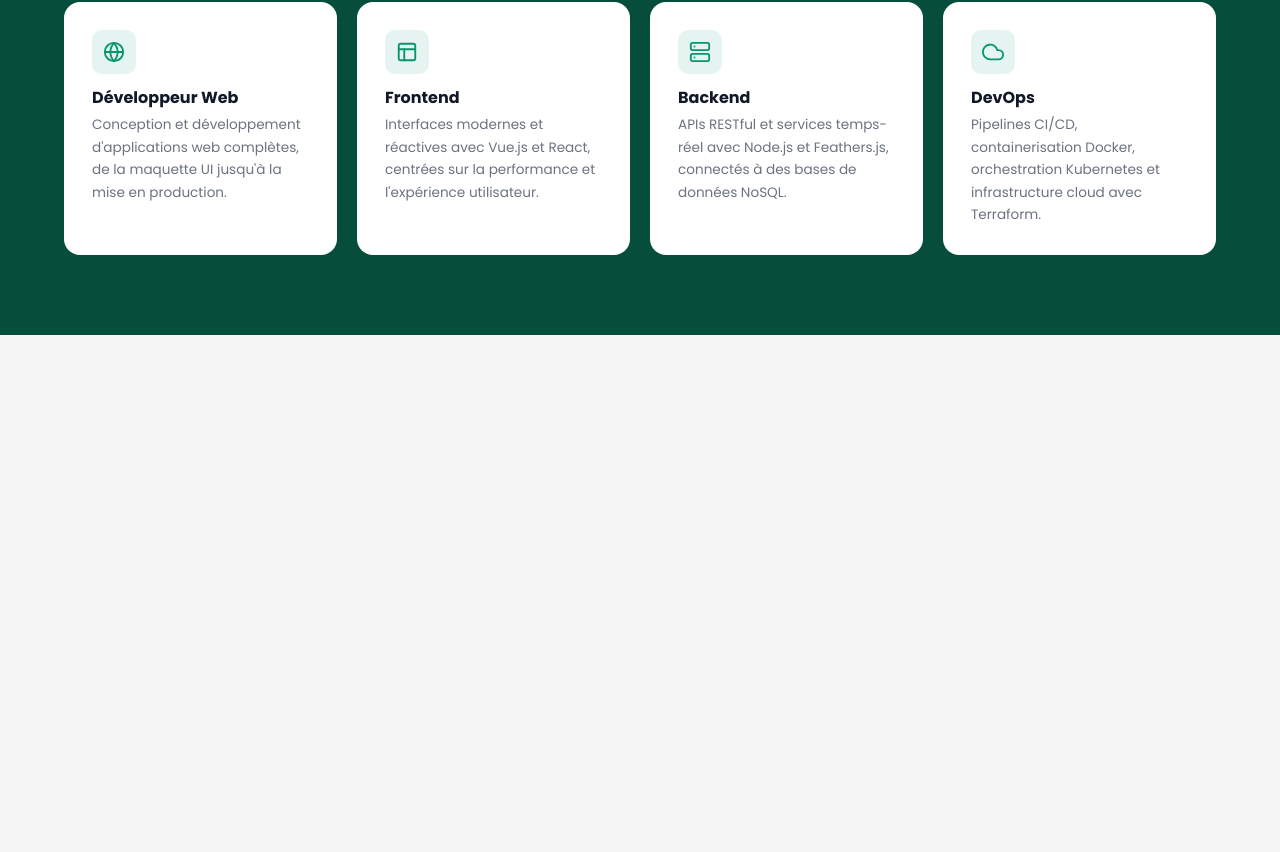
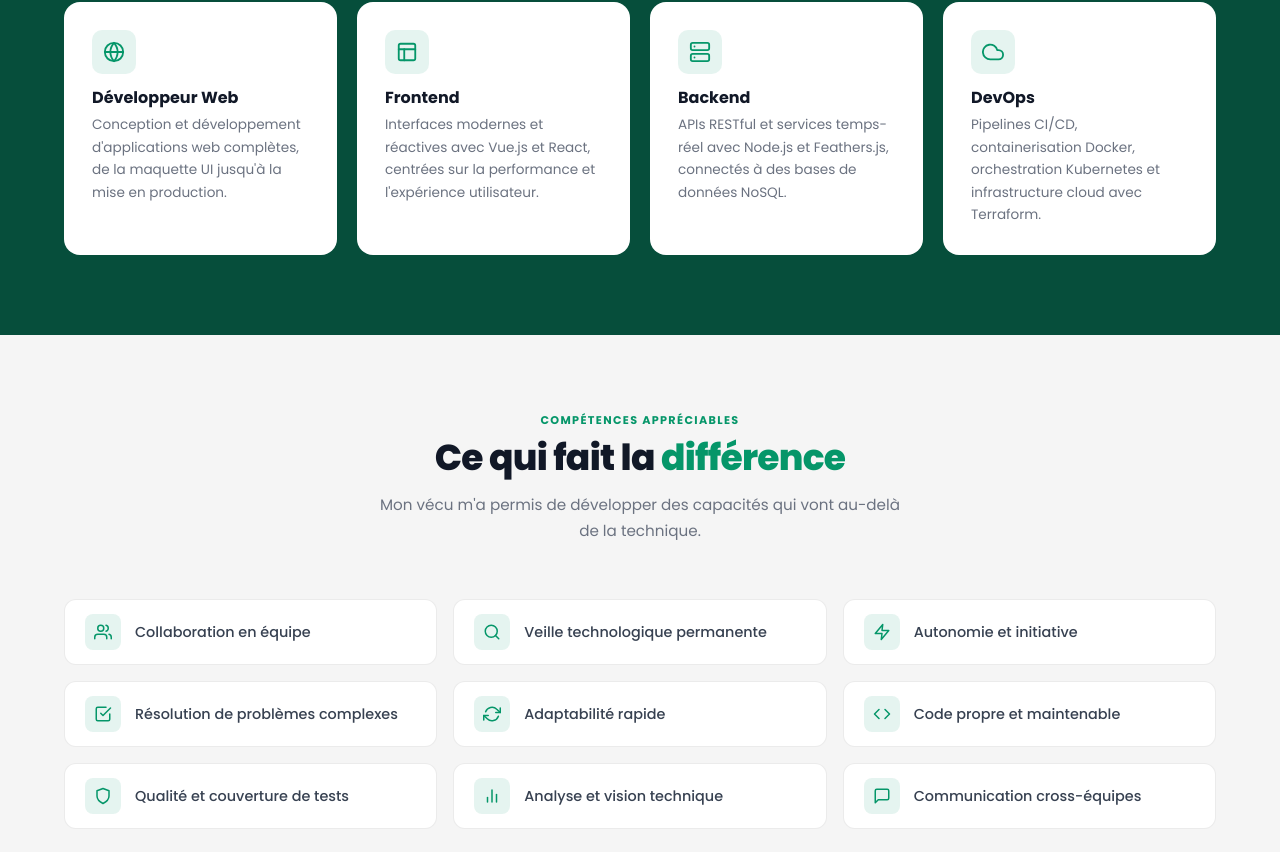
Before and after one commit to tristan-greffe/portfolio, a React (Create React App) app: page /#/ in a window 1280 px wide. Shown: the part 1946-2798 px from the top of the page. Before the commit the page ends 2281 px from the top, so only its background shows below. Built offline with nearby package versions, Linux system fonts and the light colour scheme.

Commit message:
feat: add feature list section with soft skills grid on home page

```diff
--- /dev/null
+++ b/src/components/FeatureList.jsx
@@ -0,0 +1,71 @@
+import { motion } from 'framer-motion'
+import {
+  FiUsers, FiSearch, FiZap, FiCheckSquare,
+  FiRefreshCw, FiCode, FiShield, FiBarChart2, FiMessageSquare
+} from 'react-icons/fi'
+
+const items = [
+  { Icon: FiUsers,        label: 'Collaboration en équipe' },
+  { Icon: FiSearch,       label: 'Veille technologique permanente' },
+  { Icon: FiZap,          label: 'Autonomie et initiative' },
+  { Icon: FiCheckSquare,  label: 'Résolution de problèmes complexes' },
+  { Icon: FiRefreshCw,    label: 'Adaptabilité rapide' },
+  { Icon: FiCode,         label: 'Code propre et maintenable' },
+  { Icon: FiShield,       label: 'Qualité et couverture de tests' },
+  { Icon: FiBarChart2,    label: 'Analyse et vision technique' },
+  { Icon: FiMessageSquare, label: 'Communication cross-équipes' },
+]
+
+const container = {
+  hidden: {},
+  visible: { transition: { staggerChildren: 0.07 } },
+}
+
+const itemVariant = {
+  hidden: { opacity: 0, y: 16 },
+  visible: { opacity: 1, y: 0, transition: { duration: 0.4 } },
+}
+
+const FeatureList = () => {
+  return (
+    <div className="feature-list">
+      <div className="feature-list__inner">
+        <motion.div
+          className="feature-list__header"
+          initial={{ opacity: 0, y: 20 }}
+          whileInView={{ opacity: 1, y: 0 }}
+          viewport={{ once: true }}
+          transition={{ duration: 0.5 }}
+        >
+          <p className="feature-list__label">COMPÉTENCES APPRÉCIABLES</p>
+          <h2>Ce qui fait la <span>différence</span></h2>
+          <p className="feature-list__sub">
+            Mon vécu m'a permis de développer des capacités qui vont au-delà de la technique.
+          </p>
+        </motion.div>
+
+        <motion.div
+          className="feature-list__grid"
+          variants={container}
+          initial="hidden"
+          whileInView="visible"
+          viewport={{ once: true, amount: 0.2 }}
+        >
+          {items.map((item) => {
+            const { Icon } = item
+            return (
+              <motion.div key={item.label} className="feature-list__item" variants={itemVariant}>
+                <div className="feature-list__item-icon">
+                  <Icon size={18} />
+                </div>
+                <span>{item.label}</span>
+              </motion.div>
+            )
+          })}
+        </motion.div>
+      </div>
+    </div>
+  )
+}
+
+export default FeatureList
--- a/src/pages/Home.jsx
+++ b/src/pages/Home.jsx
@@ -2,6 +2,7 @@ import Hero from '../components/Hero'
 import TechBanner from '../components/TechBanner'
 import StorySection from '../components/StorySection'
 import HighlightCards from '../components/HighlightCards'
+import FeatureList from '../components/FeatureList'
 
 const Home = () => {
   return (
@@ -10,6 +11,7 @@ const Home = () => {
       <TechBanner />
       <StorySection />
       <HighlightCards />
+      <FeatureList />
     </>
   )
 }
--- /dev/null
+++ b/src/scss/components/feature-list.scss
@@ -0,0 +1,98 @@
+.feature-list {
+  padding: 4rem 1.5rem;
+
+  @include desktop-screen {
+    padding: 5rem 4rem;
+  }
+}
+
+.feature-list__inner {
+  max-width: 1200px;
+  margin: 0 auto;
+}
+
+.feature-list__header {
+  text-align: center;
+  margin-bottom: 3.5rem;
+}
+
+.feature-list__label {
+  font-size: 0.7rem;
+  font-weight: 700;
+  letter-spacing: 0.12em;
+  text-transform: uppercase;
+  color: var(--accent);
+  margin-bottom: 0.875rem;
+}
+
+.feature-list__header h2 {
+  font-size: 1.75rem;
+  font-weight: 800;
+  color: var(--text-primary);
+  letter-spacing: -0.02em;
+  margin-bottom: 1rem;
+
+  @include desktop-screen {
+    font-size: 2.25rem;
+  }
+
+  span {
+    color: var(--accent);
+  }
+}
+
+.feature-list__sub {
+  font-size: 0.95rem;
+  color: var(--text-muted);
+  max-width: 520px;
+  margin: 0 auto;
+  line-height: 1.7;
+}
+
+.feature-list__grid {
+  display: grid;
+  gap: 1rem;
+  grid-template-columns: 1fr;
+
+  @include tablet-screen {
+    grid-template-columns: repeat(2, 1fr);
+  }
+
+  @include desktop-screen {
+    grid-template-columns: repeat(3, 1fr);
+  }
+}
+
+.feature-list__item {
+  display: flex;
+  align-items: center;
+  gap: 0.875rem;
+  padding: 0.875rem 1.25rem;
+  border-radius: 0.75rem;
+  border: 1px solid var(--border);
+  background: var(--bg-card);
+  transition: border-color 0.2s, transform 0.2s;
+
+  &:hover {
+    border-color: var(--accent);
+    transform: translateX(4px);
+  }
+
+  span {
+    font-size: 0.9rem;
+    font-weight: 500;
+    color: var(--text-secondary);
+  }
+}
+
+.feature-list__item-icon {
+  width: 2.25rem;
+  height: 2.25rem;
+  border-radius: 0.5rem;
+  background: var(--accent-muted);
+  color: var(--accent);
+  display: flex;
+  align-items: center;
+  justify-content: center;
+  flex-shrink: 0;
+}
--- a/src/scss/index.scss
+++ b/src/scss/index.scss
@@ -15,6 +15,7 @@
 @import "./components/portfolio";
 @import "./components/story";
 @import "./components/highlight-cards";
+@import "./components/feature-list";
 @import "./components/hero";
 @import "./components/about";
 @import "./components/experience";
```
